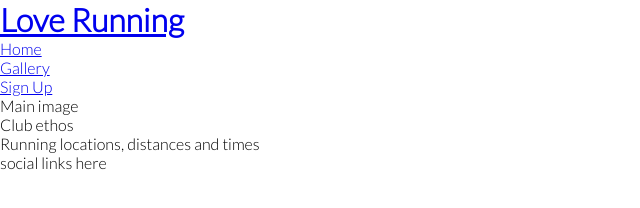
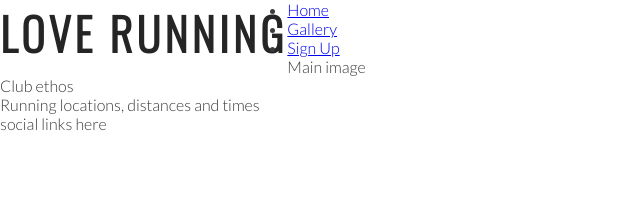
Before and after one commit to ClDaly2904/love-running, a plain HTML site: page index.html in a window 1280 px wide. Shown: the whole page, without its empty margins (0-640 px from the left). Drawn offline with nearby package versions, Linux system fonts and the light colour scheme.

Commit message:
Add style for headings and logo

```diff
--- a/assets/css/style.css
+++ b/assets/css/style.css
@@ -9,4 +9,19 @@
 body {
     font-family: Lato, sans-serif;
     font-weight: 300;
+    color: #3a3a3a;
 }
+
+/* headings and logo */
+
+h1, h2 {
+    font-family: Oswald, sans-serif;
+    text-transform: uppercase;
+    letter-spacing: 4px;
+    color: #252525
+}
+
+#logo {
+    float: left;
+    font-size: 280%;
+}
--- a/index.html
+++ b/index.html
@@ -16,7 +16,7 @@
 
     <header>
         <a href="index.html">
-            <h1>Love Running</h1>
+            <h1 id="logo">Love Running</h1>
             <nav>
                 <ul>
                     <li>
```
